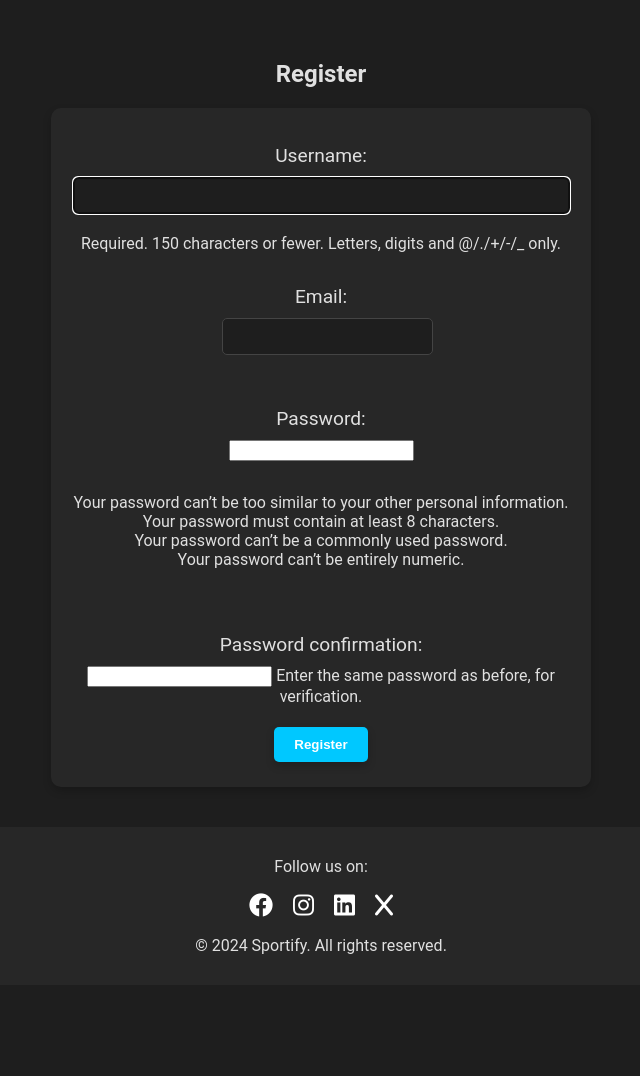
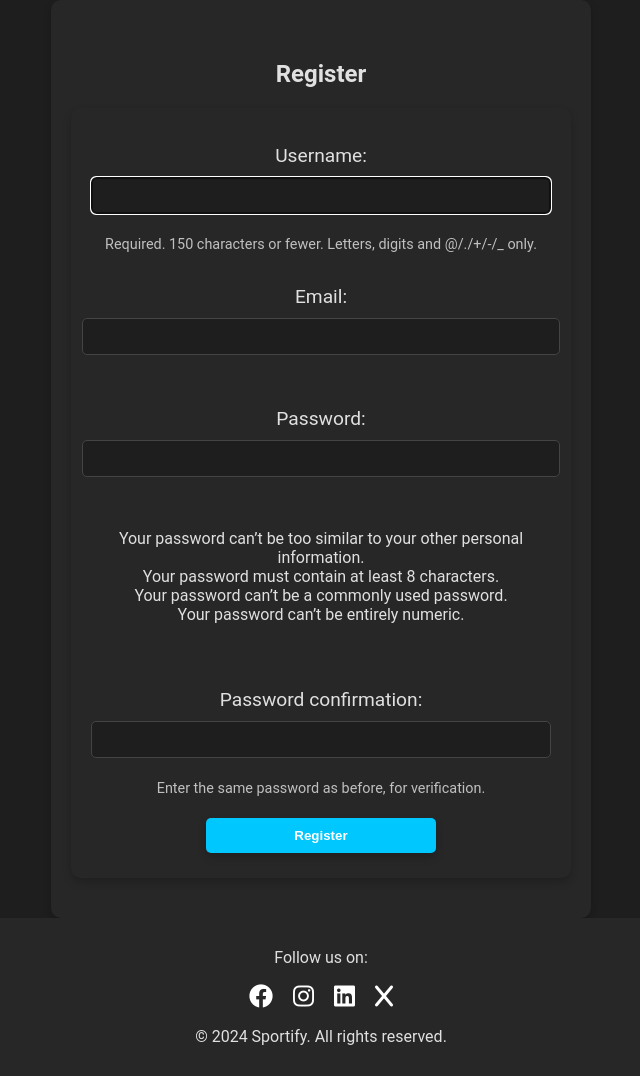
Before and after one commit to Jorritvans/sport_events, a Django app: page /register/ in a window 1280 px wide. Shown: the part 78-1154 px from the top of the page, without its empty margins (319-959 px from the left). Before the commit the page ends 1032 px from the top, so only its background shows below. Run offline with Django 4.2, Linux system fonts and the light colour scheme.

Commit message:
making the register form look good on all screens

```diff
--- a/events/static/events/css/styles.css
+++ b/events/static/events/css/styles.css
@@ -389,24 +389,13 @@ form {
     flex-direction: column;
 }
 
+/* Ensure all labels are aligned properly */
 form label {
     display: block;
     font-size: 1.2em;
     margin-bottom: 10px;
     color: #e0e0e0;
-}
-
-/* Input, email, and textarea styling in the form */
-form input[type="text"],
-form input[type="email"],
-form textarea {
-    width: 95%;
-    padding: 10px;
-    margin-bottom: 20px;
-    border: 1px solid #444;
-    border-radius: 5px;
-    background-color: #1e1e1e;
-    color: #e0e0e0;
+    text-align: center;
 }
 
 /* Textarea resize behavior */
@@ -414,7 +403,7 @@ form textarea {
     resize: vertical;
 }
 
-/* Submit button styling in the form */
+/* Button styling in the form */
 form button[type="submit"] {
     display: inline-block;
     background-color: #00c8ff;
@@ -427,6 +416,7 @@ form button[type="submit"] {
     border: none;
     cursor: pointer;
     box-shadow: 0px 4px 8px rgba(0, 0, 0, 0.2);
+    width: 50%;
 }
 
 form button[type="submit"]:hover {
@@ -434,9 +424,41 @@ form button[type="submit"]:hover {
     color: #ffffff;
 }
 
-/* Form container styling */
+/* Center the form container */
 .form-container {
     text-align: center;
+    max-width: 500px;
+    margin: 0 auto;
+    padding: 40px 20px;
+    background-color: #272727;
+    border-radius: 10px;
+    box-shadow: 0px 4px 8px rgba(0, 0, 0, 0.2);
+}
+
+/* Make sure all input fields are the same width */
+form input[type="text"],
+form input[type="email"],
+form input[type="password"],
+form input[type="submit"] {
+    width: 100%;
+    padding: 10px;
+    margin-bottom: 20px;
+    border: 1px solid #444;
+    border-radius: 5px;
+    background-color: #1e1e1e;
+    color: #e0e0e0;
+    box-sizing: border-box;
+}
+
+form input[type="email"] {
+    width: 240%;
+    margin-left: -70%;
+}
+
+/* Style for the regular password input */
+input#id_password1 {
+    width: 240%;
+    margin-left: -70%;
 }
 
 /* Styling for the "Book Now" button */
@@ -529,12 +551,21 @@ form ul {
     color: #E60026;
     font-weight: bold;
     display: inline-block;
+    margin-bottom: 20px;
 }
 
 .message-error:before,
 .message-error:after {
     content: '**';
     margin: 0 5px;
+}
+
+/* Center the help text */
+.helptext {
+    text-align: left;
+    font-size: 0.9em;
+    color: #c0c0c0;
+    margin-bottom: 10px;
 }
 
 /* General button styling */
@@ -561,14 +592,14 @@ form ul {
 
 /* Login link styling for "Log in to comment" */
 .login-link {
-    color: #00c8ff; /* The same blue as your buttons */
-    font-weight: bold; /* Optional: Make it bold to stand out */
-    text-decoration: none; /* Remove underline */
+    color: #00c8ff;
+    font-weight: bold;
+    text-decoration: none;
 }
 
 .login-link:hover {
-    color: #0075ff; /* Change to the hover color of your buttons */
-    text-decoration: underline; /* Optional: Add underline on hover */
+    color: #0075ff;
+    text-decoration: underline;
 }
 
 /* Media Queries for Mobile Devices */
@@ -607,6 +638,19 @@ form ul {
 
     .upcoming {
         font-size: 2em;
+    }
+
+   /* Style for the regular password input */
+    input#id_password1 {
+        width: 163%;
+        margin-left: -30%;
+    }
+
+    form input[type="email"] {
+        width: 250%; /* Make the input fields full width */
+        max-width: 165%; /* Ensure they don't exceed the screen width */
+        box-sizing: border-box; /* Include padding and border in the element's total width and height */
+        margin-left: -32%;
     }
 }
 
```
